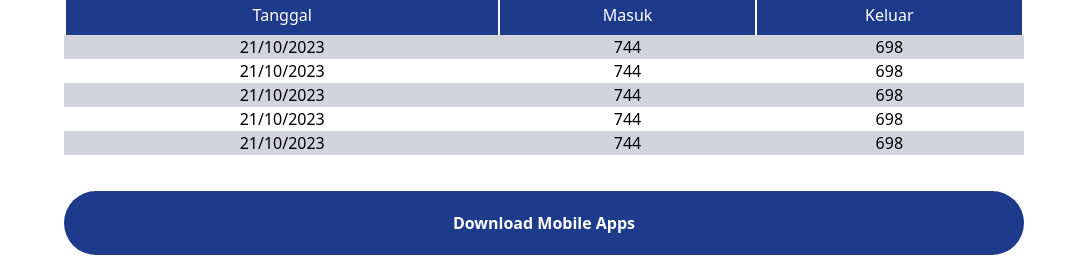
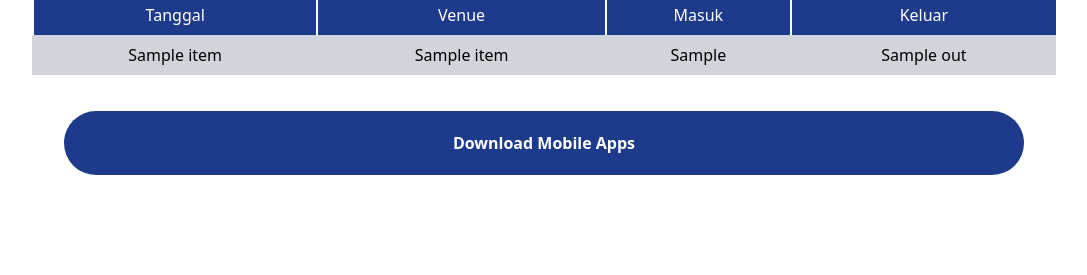
Before and after one commit to Echo271/hkcctv-show-counting, a Flask app: page /history in a window 1280 px wide. Shown: the part 625-900 px from the top of the page, without its empty margins (96-1183 px from the left). After the commit the page ends 800 px from the top, so only its background shows below. Run offline with Flask 3, Linux system fonts and the light colour scheme; a database or web service that is not in the repository returns one stand-in record (values such as "Sample title"); data that the repository does not hold is empty; some web fonts are replaced.

Commit message:
api of history success

```diff
--- a/main.py
+++ b/main.py
@@ -1,5 +1,7 @@
+import requests
 from flask import Flask, render_template
 
+database = 'http://api-hkiot.kazuyosan.my.id:8081/database/history/HKCCTV_DH001/guest_count/get_all'
 app = Flask(__name__)
 
 @app.route('/')
@@ -8,7 +10,9 @@ def index():
 
 @app.route('/history')
 def history():
-    return render_template('history.html')
+    response = requests.get(database)
+    data = response.json()
+    return render_template('history.html', data=data)
 
 if __name__ == "__main__":
     app.run(debug=True)
--- a/static/css/main.css
+++ b/static/css/main.css
@@ -610,18 +610,12 @@ video {
   width: 75%;
 }
 
+.w-4\/5{
+  width: 80%;
+}
+
 .w-full{
   width: 100%;
-}
-
-.table-auto{
-  table-layout: auto;
-}
-
-.border-spacing-1{
-  --tw-border-spacing-x: 0.25rem;
-  --tw-border-spacing-y: 0.25rem;
-  border-spacing: var(--tw-border-spacing-x) var(--tw-border-spacing-y);
 }
 
 .flex-wrap{
@@ -692,9 +667,23 @@ video {
   padding: 2rem;
 }
 
+.p-2{
+  padding: 0.5rem;
+}
+
 .px-2{
   padding-left: 0.5rem;
   padding-right: 0.5rem;
+}
+
+.py-1{
+  padding-top: 0.25rem;
+  padding-bottom: 0.25rem;
+}
+
+.py-2{
+  padding-top: 0.5rem;
+  padding-bottom: 0.5rem;
 }
 
 .py-3{
--- a/templates/history.html
+++ b/templates/history.html
@@ -18,29 +18,25 @@
             </div>
 
             <div class="w-full self-center py-4">
-                <div class="table w-3/4 m-auto text-center">
+                <div class="table w-4/5 m-auto text-center">
                     <div class="table-header-group bg-primary text-white">
                         <div class="table-row">
                             <div class="table-cell py-2 border-x-2 border-white">Tanggal</div>
-                            <div class="table-cell">Masuk</div>
-                            <div class="table-cell border-x-2 border-white">Keluar</div>
+                            <div class="table-cell">Venue</div>
+                            <div class="table-cell px-2 border-x-2 border-white">Masuk</div>
+                            <div class="table-cell px-2">Keluar</div>
                         </div>
                     </div>
                     <div class="table-row-group">
-                        {% for i in range(5) %}
-                            {% if i%2 == 0: %}
-                                <div class="table-row bg-second">
-                                    <div class="table-cell">21/10/2023</div>
-                                    <div class="table-cell">744</div>
-                                    <div class="table-cell">698</div>
-                                </div>
-                            {% else %}
-                                <div class="table-row">
-                                    <div class="table-cell">21/10/2023</div>
-                                    <div class="table-cell">744</div>
-                                    <div class="table-cell">698</div>
-                                </div>
-                            {% endif %}
+                        {% for item in data %}
+
+                            <div class="table-row bg-second">
+                                <div class="table-cell p-2">{{ item }}</div>
+                                <div class="table-cell p-2">{{ data[item]['name'] }}</div>
+                                <div class="table-cell p-2">{{ data[item]['in'] }}</div>
+                                <div class="table-cell p-2">{{ data[item]['out'] }}</div>
+                            </div>
+
                         {% endfor %}
                     </div>
                 </div>
```
Also changed, not shown: other parts of static/css/main.css (+8 -32 lines).
